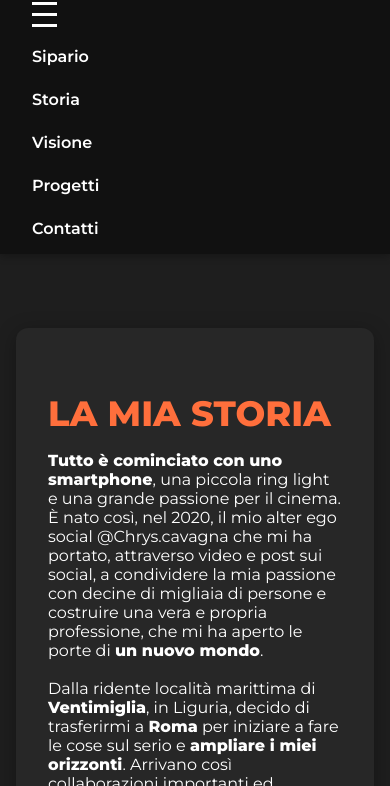
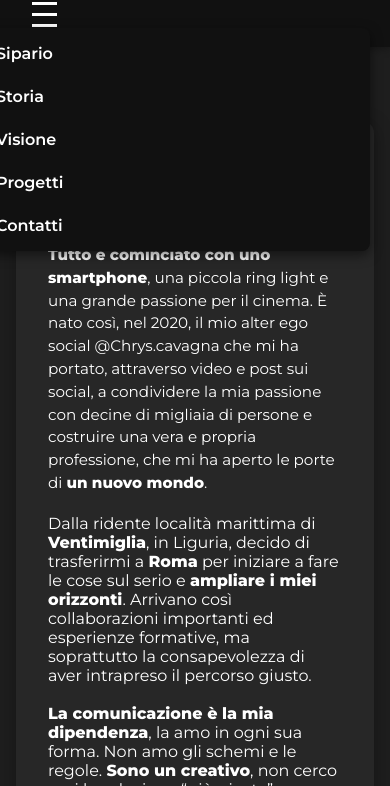
Before and after one commit to Chrys19/sitochristian, a plain HTML site: page main.html in a window 390 px wide. Both pictures are taken after a click on the element 44 px from the left and 72 px from the top of the page. Shown: the part 58-844 px from the top of the page. Drawn offline with Linux system fonts and the light colour scheme.

Commit message:
Update main.html

```diff
--- a/main.html
+++ b/main.html
@@ -155,6 +155,29 @@
       transform: translateY(0);
     }
     @media (max-width: 768px) {
+  nav {
+    flex-direction: row;
+    justify-content: space-between;
+    align-items: center;
+  }
+  .menu-toggle {
+    display: flex;
+    order: 2;
+  }
+  .menu {
+    display: none;
+    position: absolute;
+    top: 70px;
+    right: 20px;
+    background: #111;
+    flex-direction: column;
+    padding: 1rem;
+    border-radius: 8px;
+    box-shadow: 0 4px 12px rgba(0, 0, 0, 0.5);
+  }
+  .menu.active {
+    display: flex;
+  }
       .menu-toggle { display: flex; }
       .menu { display: none; flex-direction: column; width: 100%; margin-top: 1rem; }
       .menu.active { display: flex; }
@@ -206,7 +229,23 @@
       transition: opacity 0.8s ease;
       display: none;
     }
-  </style>
+  @media (max-width: 400px) {
+  h2 {
+    font-size: 1.4rem;
+  }
+  p {
+    font-size: 0.95rem;
+    line-height: 1.5;
+  }
+  .cta {
+    padding: 0.75rem 1.5rem;
+    font-size: 0.9rem;
+  }
+  .grid-boxes {
+    grid-template-columns: 1fr;
+  }
+}
+</style>
 </head>
 <body>
 <div id="curtain"><span>Inizia lo spettacolo</span></div>
```
